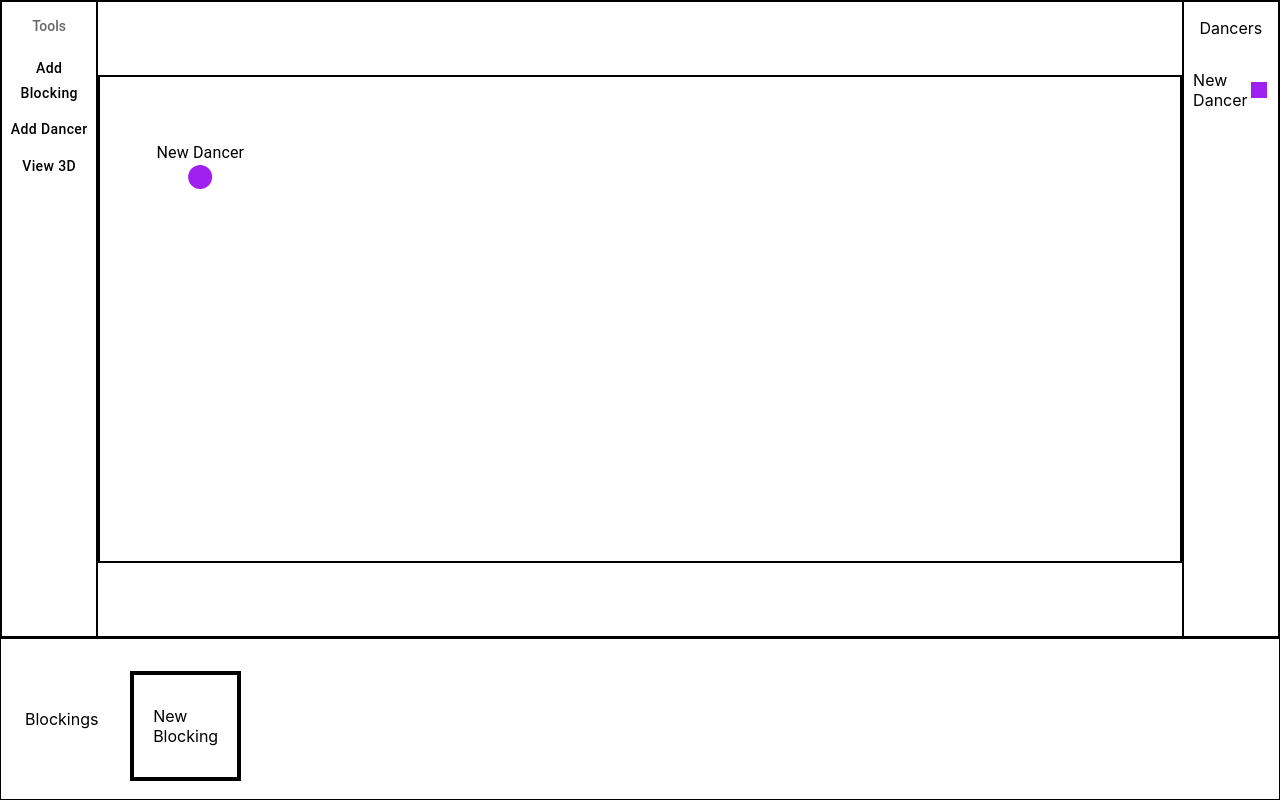
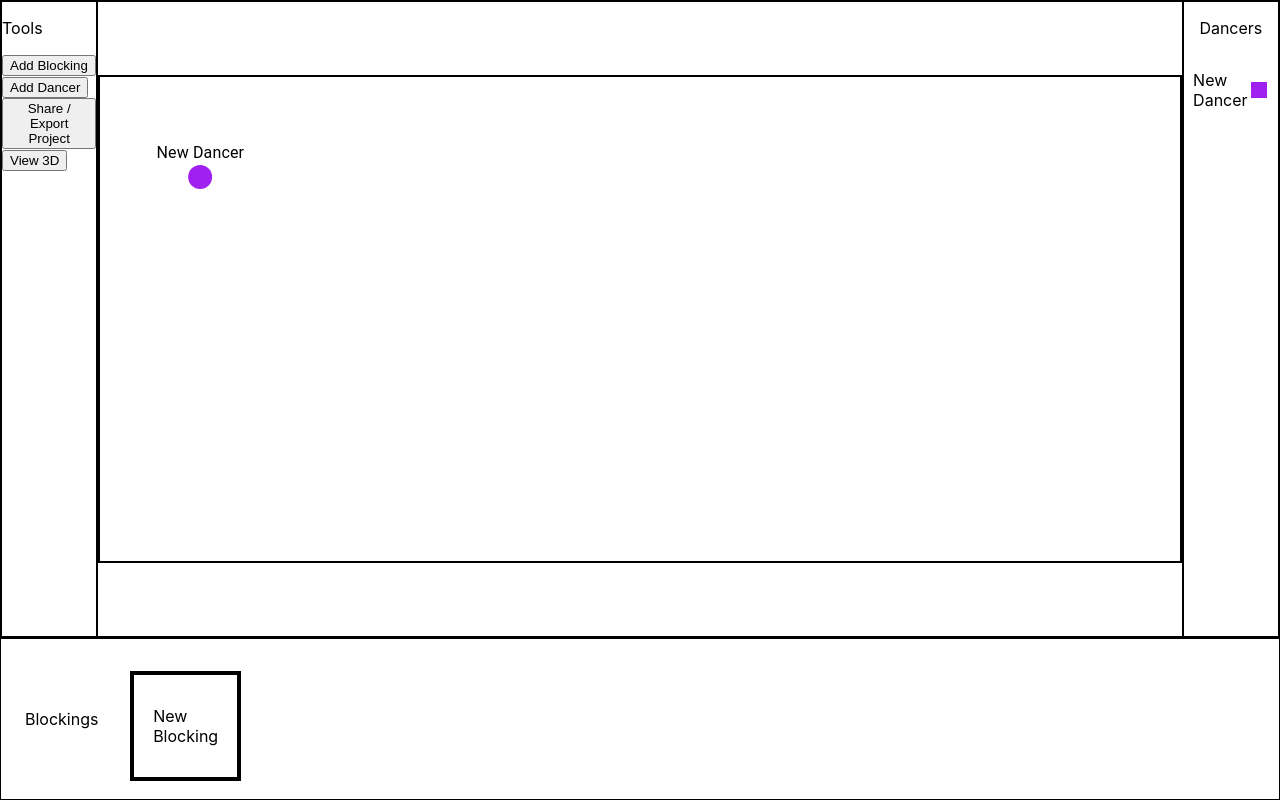
Before and after one commit to mgiang2015/danceblocks2, a React (Create React App) app: page / in a window 1280 px wide. Built offline with nearby package versions, Linux system fonts and the light colour scheme.

Commit message:
Download and share project

```diff
--- a/src/view/App.tsx
+++ b/src/view/App.tsx
@@ -13,6 +13,8 @@ const padding = '0.5em'
 function App() {
   const [windowDimensions, setWindowDimensions] = useState(getWindowDimensions());
   const [view3d, setView3d] = useState(false);
+  // make stage dimensions a state here too for editing dimensions
+
   useEffect(() => {
     function handleResize() {
       setWindowDimensions(getWindowDimensions());
--- a/src/view/components/toolbar/toolbar.tsx
+++ b/src/view/components/toolbar/toolbar.tsx
@@ -1,6 +1,6 @@
 import { ListSubheader, Stack } from "@mui/material";
-import { addBlocking, addDancer } from "../../../control/stateSlice";
-import { useAppDispatch } from "../../../control/hooks";
+import { addBlocking, addDancer, selectState } from "../../../control/stateSlice";
+import { useAppDispatch, useAppSelector } from "../../../control/hooks";
 import ToolbarItem from "./toolbarItem";
 
 interface ToolbarProps {
@@ -9,6 +9,7 @@ interface ToolbarProps {
 
 export default function Toolbar({ tools }: ToolbarProps) {
     const dispatch = useAppDispatch();
+    const appState = useAppSelector(selectState);
 
     let toolbarFunctionalities: Tool[] = [
         {
@@ -17,6 +18,27 @@ export default function Toolbar({ tools }: ToolbarProps) {
         },{
             label: "Add Dancer",
             listener: () => dispatch(addDancer())
+        },{
+            label: "Share / Export Project",
+            listener: () => {
+                // stringify first
+                const jsonString = JSON.stringify(appState);
+
+                // blobify to allow download
+                const blob = new Blob([jsonString], { type: "application/json" });
+                const href = URL.createObjectURL(blob);
+
+                // create a hidden link and click it for the user
+                const link = document.createElement('a');
+                link.download = "danceblocksProject.json";
+                link.href = href;
+
+                // click the link
+                link.click();
+
+                // remove link
+                link.remove();
+            }
         }
     ];
 
@@ -25,11 +47,11 @@ export default function Toolbar({ tools }: ToolbarProps) {
     }
 
     return (
-    <Stack sx={{ maxHeight: '35em', overflow: 'auto', width: '100%' }}>
-        <ListSubheader sx={{ display: 'flex', justifyContent: 'center' }}>Tools</ListSubheader>
+    <div>
+        <p>Tools</p>
         {toolbarFunctionalities.map(({label, listener}) => {
             return <ToolbarItem key={label} label={label} listener={listener} />
         })}
-    </Stack>
+    </div>
     )
 }
--- a/src/view/components/toolbar/toolbarFunctionalities.tsx
+++ /dev/null
@@ -1 +0,0 @@
-export { }
--- a/src/view/components/toolbar/toolbarItem.tsx
+++ b/src/view/components/toolbar/toolbarItem.tsx
@@ -6,5 +6,5 @@ interface ToolbarItemProps {
 }
 
 export default function ToolbarItem({ label, listener }: ToolbarItemProps) {
-    return <Button sx={{ textTransform: 'none' }} color='inherit' onClick={listener}>{label}</Button>
+    return <button onClick={listener}>{label}</button>
 }
```
Also changed, not shown: src/view/components/toolbar/toolbar.module.css (added).
